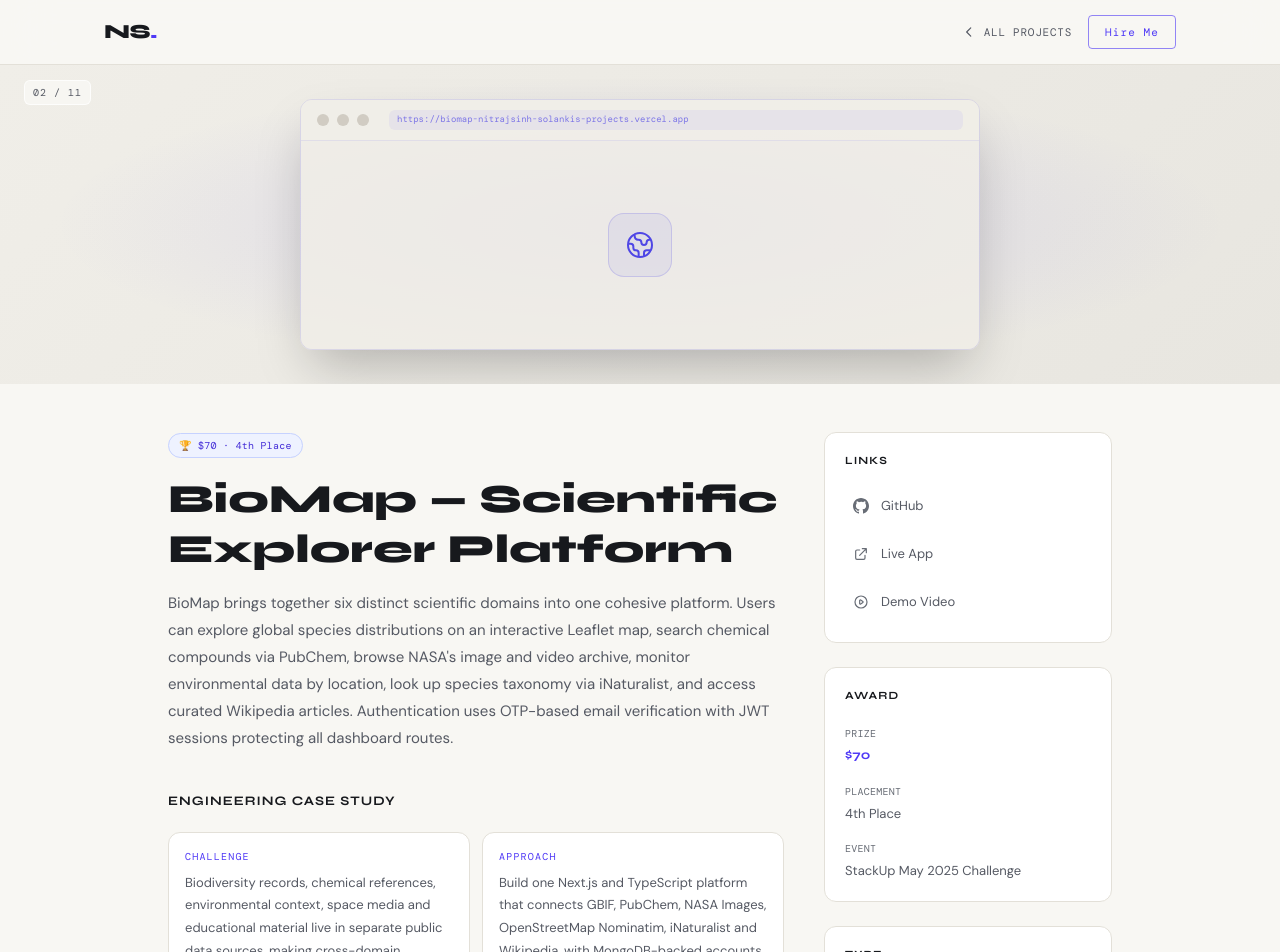
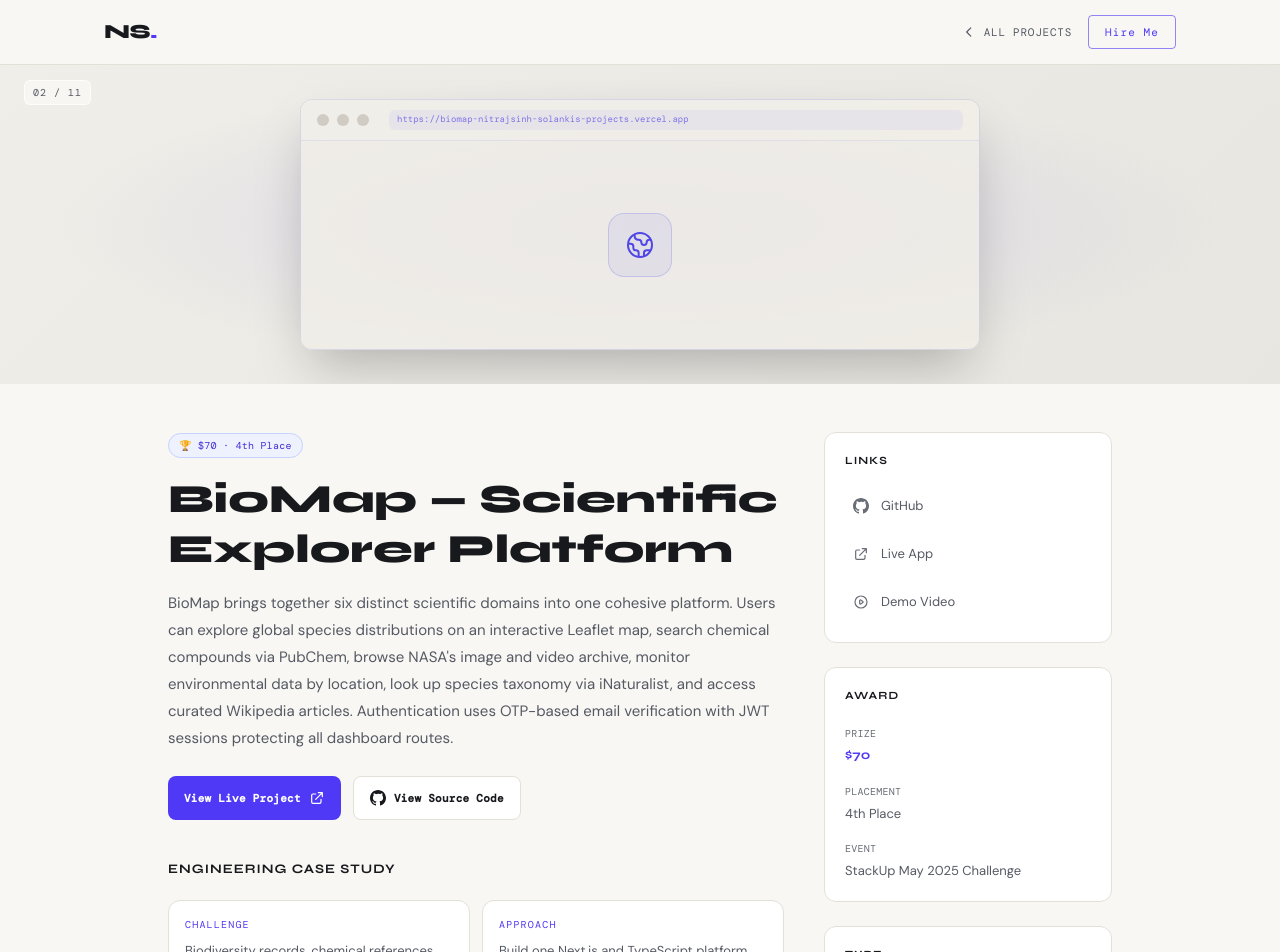
Before and after one commit to Nitrajsinh-Solanki/nitrajsinh-solanki-portfolio, a Next.js app in the folder nitrajsinh-solanki/: page /projects/biomap in a window 1280 px wide. Shown: the top 952 px of the page. Built offline with nearby package versions, Linux system fonts and the light colour scheme; no server answers; a web font is replaced by a local one.

Commit message:
feat: surface project actions on detail pages

```diff
--- a/nitrajsinh-solanki/app/projects/[slug]/page.tsx
+++ b/nitrajsinh-solanki/app/projects/[slug]/page.tsx
@@ -276,6 +276,31 @@
                     {project.longDescription}
                   </p>
 
+                  <div className="mt-6 flex flex-wrap gap-3">
+                    {live && (
+                      <a
+                        href={live}
+                        target="_blank"
+                        rel="noopener noreferrer"
+                        className="inline-flex min-h-11 w-full items-center justify-center gap-2 rounded-lg bg-indigo-600 px-4 py-3 font-mono text-[11px] font-semibold tracking-wide text-white transition-colors hover:bg-indigo-700 sm:w-auto"
+                      >
+                        View Live Project
+                        <ExternalIcon />
+                      </a>
+                    )}
+                    {repoUrl && (
+                      <a
+                        href={repoUrl}
+                        target="_blank"
+                        rel="noopener noreferrer"
+                        className="inline-flex min-h-11 w-full items-center justify-center gap-2 rounded-lg border border-[#E3E0D8] bg-white px-4 py-3 font-mono text-[11px] font-semibold tracking-wide text-[#17191D] transition-colors hover:border-indigo-600 hover:text-indigo-600 sm:w-auto"
+                      >
+                        <GithubIcon />
+                        View Source Code
+                      </a>
+                    )}
+                  </div>
+
                   {/* Team note */}
                   {project.teamNote && (
                     <div className="mt-5 flex items-start gap-3 bg-[#FFFFFF] border border-[#E3E0D8] rounded-lg px-4 py-3">
```
